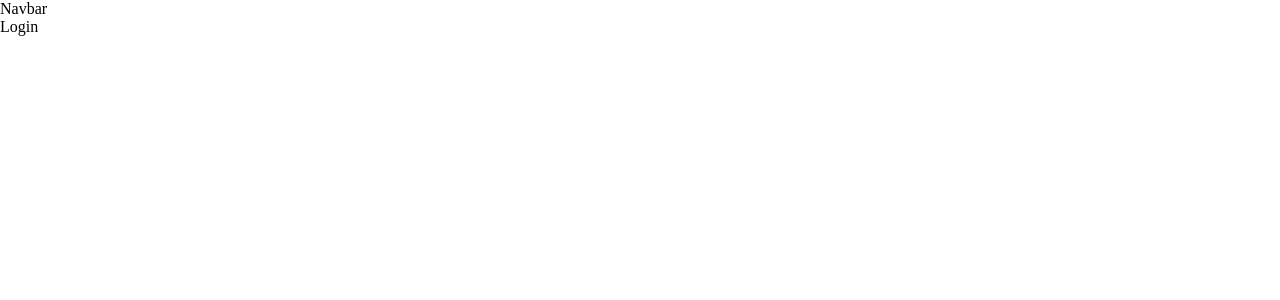
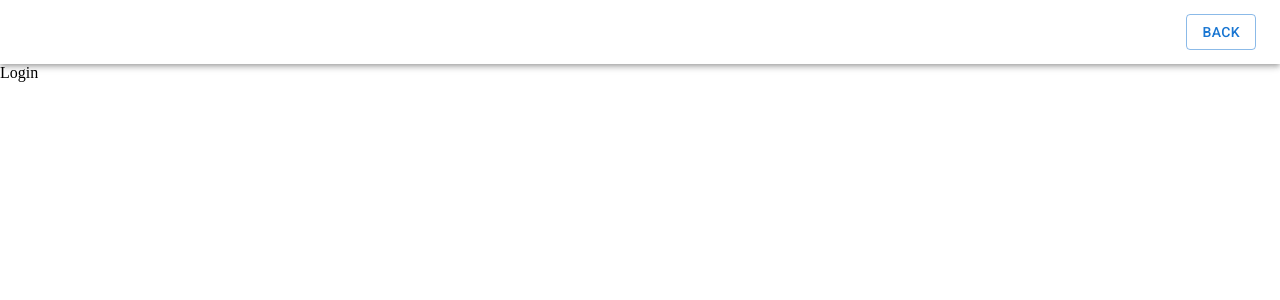
Before and after one commit to Olga-Vretto/pet-project_chat, a React (Create React App) app: page /login in a window 1280 px wide. Shown: the top 300 px of the page. Built offline with nearby package versions, Linux system fonts and the light colour scheme.

Commit message:
add navbar/material UI

```diff
--- a/package.json
+++ b/package.json
@@ -3,6 +3,9 @@
   "version": "0.1.0",
   "private": true,
   "dependencies": {
+    "@emotion/react": "^11.11.1",
+    "@emotion/styled": "^11.11.0",
+    "@mui/material": "^5.14.0",
     "@testing-library/jest-dom": "^5.16.5",
     "@testing-library/react": "^13.4.0",
     "@testing-library/user-event": "^13.5.0",
--- a/public/index.html
+++ b/public/index.html
@@ -5,10 +5,7 @@
     <link rel="icon" href="%PUBLIC_URL%/favicon.ico" />
     <meta name="viewport" content="width=device-width, initial-scale=1" />
     <meta name="theme-color" content="#000000" />
-    <meta
-      name="description"
-      content="Web site created using create-react-app"
-    />
+    <meta name="description" content="Web site created using create-react-app" />
     <link rel="apple-touch-icon" href="%PUBLIC_URL%/logo192.png" />
     <!--
       manifest.json provides metadata used when your web app is installed on a
@@ -25,6 +22,10 @@
       Learn how to configure a non-root public URL by running `npm run build`.
     -->
     <title>React App</title>
+    <link
+      rel="stylesheet"
+      href="https://fonts.googleapis.com/css?family=Roboto:300,400,500,700&display=swap"
+    />
   </head>
   <body>
     <noscript>You need to enable JavaScript to run this app.</noscript>
--- a/src/components/Navbar/Navbar.js
+++ b/src/components/Navbar/Navbar.js
@@ -1,9 +1,20 @@
-import React from 'react'
+import { AppBar, Box, Button, Toolbar } from '@mui/material';
+import React from 'react';
 
 const Navbar = () => {
+  const user = false;
   return (
-    <div>Navbar</div>
-  )
-}
+    <AppBar color={'transparent'} position='static'>
+      <Toolbar>
+        <Box sx={{ flexGrow: 1 }} />
+        {user ? (
+          <Button variant={'outlined'}>Login</Button>
+        ) : (
+          <Button variant={'outlined'}>Back</Button>
+        )}
+      </Toolbar>
+    </AppBar>
+  );
+};
 
-export default Navbar
+export default Navbar;
```
Also changed, not shown: 1 other file (tests, documents, lock files or other folders).
